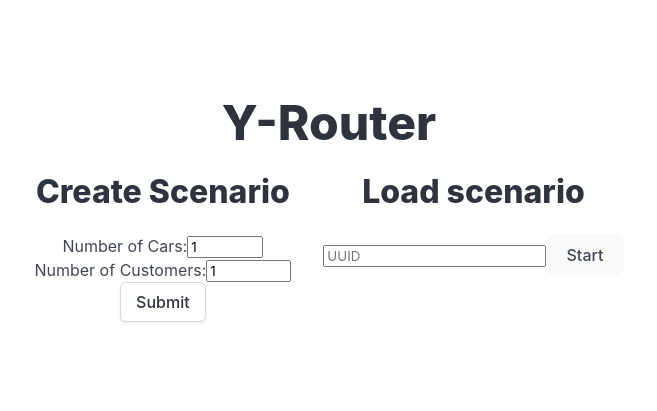
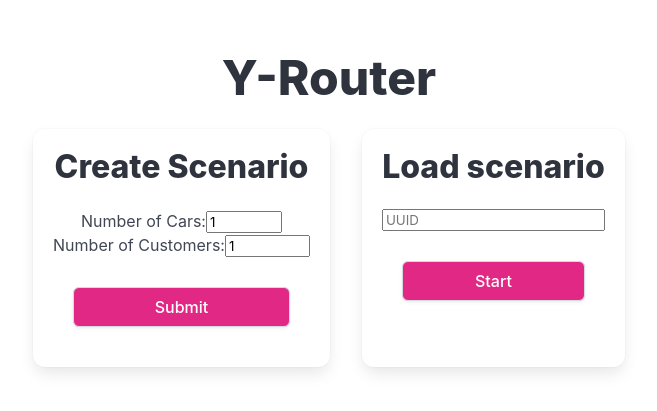
Before and after one commit to xarantolus/t-systems-challenge, a Vue app in the folder frontend/: page / in a window 1280 px wide. Shown: the part 191-602 px from the top of the page, without its empty margins (311-968 px from the left). Built offline with nearby package versions, Linux system fonts and the light colour scheme.

Commit message:
front page update

```diff
--- a/frontend/src/components/FrontPage.vue
+++ b/frontend/src/components/FrontPage.vue
@@ -45,26 +45,33 @@ export default {
 </script>
 
 <template>
+
     <h2 class="title is-1">Y-Router</h2>
     <div id="flex">
       <div>
+        <div class="box">
           <h3 class="title is-3">Create Scenario</h3>
           <form @submit.prevent="handleSubmit">
             <div>
               <label for="numCars">Number of Cars:</label>
               <input type="number" id="numCars" v-model="numCars" min="1" max="50">
             </div>
+            <div class="input-button-container">
               <div>
                 <label for="numCustomers">Number of Customers:</label>
                 <input type="number" id="numCustomers" v-model="numCustomers" min="1" max="200">
               </div>
               <button type="submit" :class="{'button':true, 'is-loading': creating}">Submit</button>
+            </div>
           </form>
         </div>
-    <div>
+      </div>
+      <div class="box">
         <h3 class="title is-3">Load scenario</h3>
+        <div class="input-button-container">
           <input type="text" placeholder="UUID" v-model="uuid">
-      <button @click="handleStart">Start</button>
+          <button class="button" @click="handleStart">Start</button>
+        </div>
       </div>
     </div>
 </template>
@@ -77,4 +84,16 @@ export default {
   gap: 2rem;
   justify-items: center;
 }
+
+.button {
+  background-color: #e12885;
+  color: white;
+  margin: 20px;
+}
+
+.input-button-container {
+  display: flex;
+  flex-direction: column;
+  gap: 10px; /* Adjust the gap as needed */
+}
 </style>
```
Lines whose indentation alone changed are shown as unchanged.
